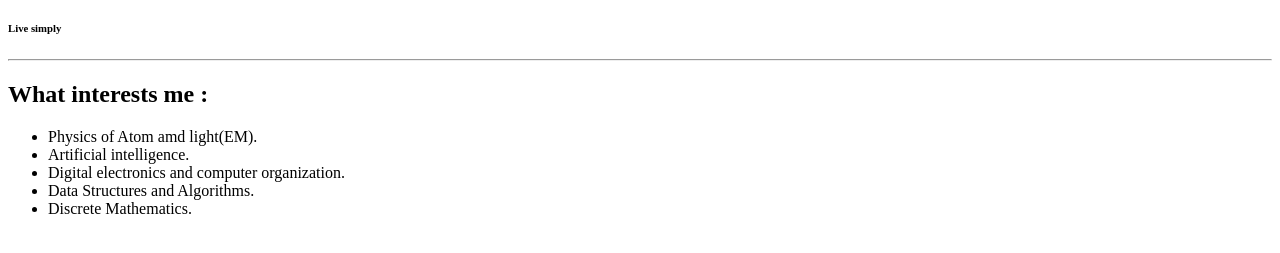
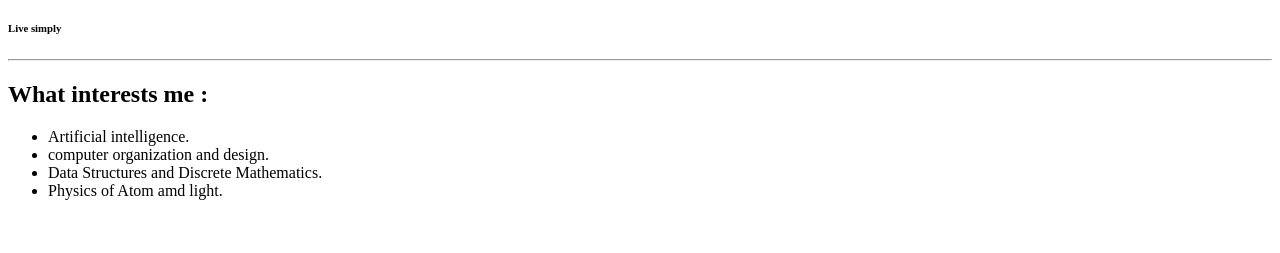
Before and after one commit to YatharthPatil14/A01, a plain HTML site: page index.html in a window 1280 px wide. Shown: the part 61-314 px from the top of the page. Drawn offline with Linux system fonts and the light colour scheme.

Commit message:
Update index.html

```diff
--- a/index.html
+++ b/index.html
@@ -10,11 +10,10 @@
     <hr>
     <h2>What interests me :</h2>
         <ul>
-            <li>Physics of Atom amd light(EM).</li>
             <li>Artificial intelligence.</li>
-            <li>Digital electronics and computer organization.</li>
-            <li>Data Structures and Algorithms.</li>
-            <li>Discrete Mathematics.</li>
+            <li>computer organization and design.</li>
+            <li>Data Structures and Discrete Mathematics.</li>
+            <li>Physics of Atom amd light.</li>
         </ul>
 </body>
 </html>
```
